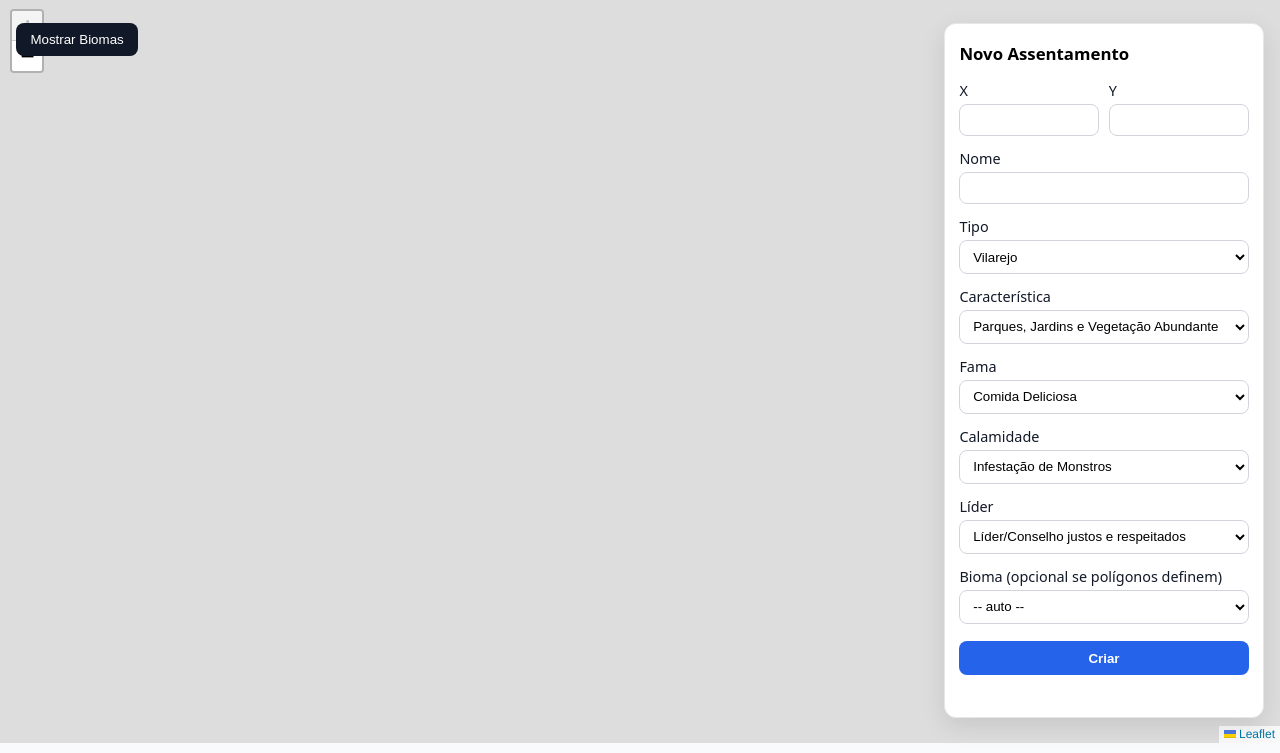
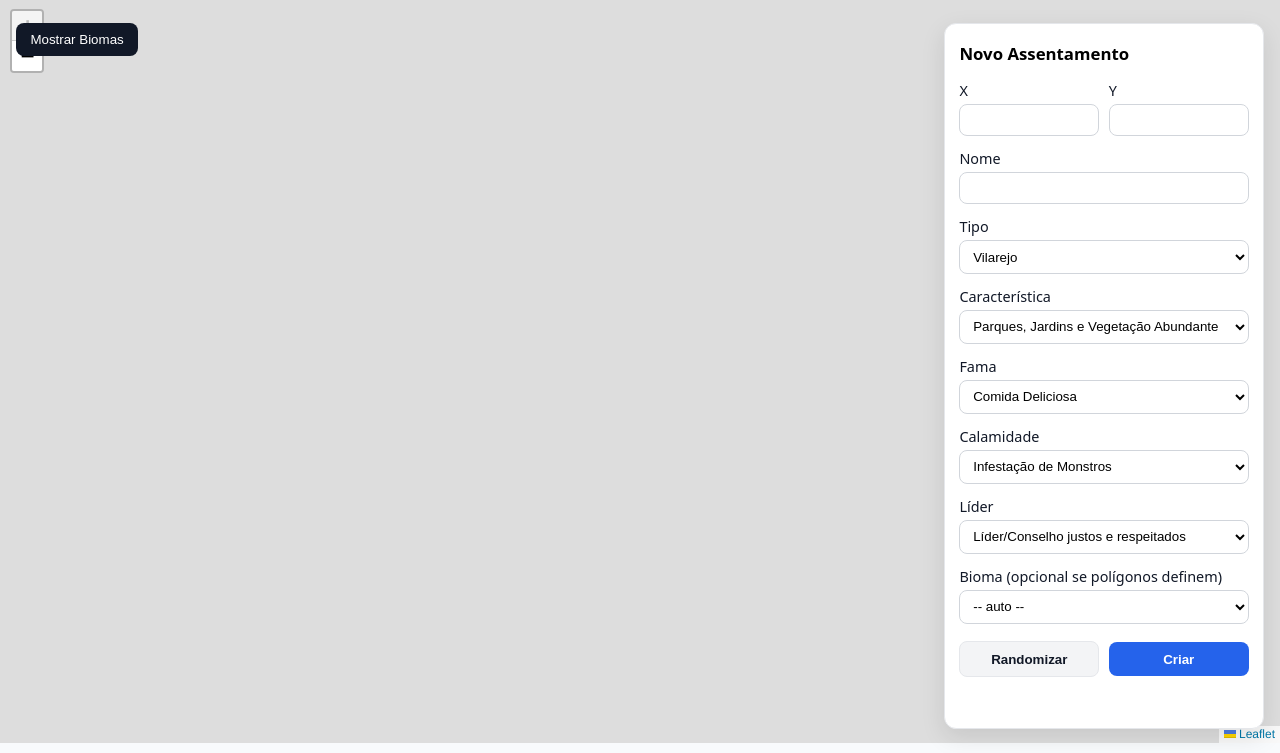
Before and after one commit to Mablemb/living-map, a Django app: template templates/mapa/map_detail.html in a window 1280 px wide. Shown: the part 47-800 px from the top of the page. Run offline with Django 5.2, Linux system fonts and the light colour scheme; the template is opened without the code that fills it, so the values that code supplies are empty.

Commit message:
feat: adicionado botão de randomizar caracteristicas do assentamento

```diff
--- a/templates/mapa/map_detail.html
+++ b/templates/mapa/map_detail.html
@@ -19,8 +19,10 @@
     .panel input, .panel select { width:100%; padding:.45rem .55rem; border:1px solid #d1d5db; border-radius:8px; margin-bottom:.6rem; background:#fff; }
     .panel .row-inline { display:grid; grid-template-columns: 1fr 1fr; gap:.6rem; }
     .panel .row-inline .field { display:flex; flex-direction:column; }
-    .panel .actions { position: sticky; bottom: 0; background: linear-gradient(to top, rgba(255,255,255,1), rgba(255,255,255,.96) 60%, rgba(255,255,255,0)); padding-top:.5rem; }
+    .panel .actions { position: sticky; bottom: 0; background: linear-gradient(to top, rgba(255,255,255,1), rgba(255,255,255,.96) 60%, rgba(255,255,255,0)); padding-top:.5rem; display:grid; grid-template-columns: 1fr 1fr; gap:.6rem; align-items:center; }
     .panel button { width:100%; padding:.6rem; border:none; border-radius:8px; background:#2563eb; color:#fff; cursor:pointer; font-weight:600; }
+    .panel button.secondary { background:#f3f4f6; color:#111827; border:1px solid #e5e7eb; }
+    .panel button.secondary:hover { background:#e5e7eb; }
     .panel button:hover { background:#1d4ed8; }
     .msg { margin-top:.5rem; font-size:.9rem; min-height: 1.2rem; }
   </style>
@@ -125,8 +127,9 @@
     <label>Bioma (opcional se polígonos definem)</label>
     <select id="bioma_select"><option value="">-- auto --</option></select>
     <div class="actions">
-      <button id="criar">Criar</button>
-      <div id="msg" class="msg"></div>
+      <button id="randomizar" class="secondary" type="button">Randomizar</button>
+      <button id="criar" type="button">Criar</button>
+      <div id="msg" class="msg" style="grid-column: 1 / -1;"></div>
     </div>
   </div>
 
@@ -275,6 +278,28 @@
         msg.textContent = 'Erro: ' + err.message;
       });
     });
+
+    // Randomizar campos (exceto Nome e X/Y)
+    function randomizeSelect(id, { excludeEmpty=true } = {}){
+      const el = document.getElementById(id);
+      if (!el) return;
+      const options = Array.from(el.options).filter(o => !o.disabled && !o.hidden && (!excludeEmpty || o.value !== ''));
+      if (options.length === 0) return;
+      const choice = options[Math.floor(Math.random() * options.length)];
+      el.value = choice.value;
+    }
+
+    document.getElementById('randomizar').addEventListener('click', () => {
+      randomizeSelect('tipo');
+      randomizeSelect('caracteristica');
+      randomizeSelect('fama');
+      randomizeSelect('calamidade');
+      randomizeSelect('lider');
+      // Não alteramos bioma para manter comportamento de auto-atribuição por polígonos
+      const msg = document.getElementById('msg');
+      msg.style.color = '#374151';
+      msg.textContent = 'Campos aleatórios selecionados.';
+    });
   </script>
 </body>
 </html>
```
